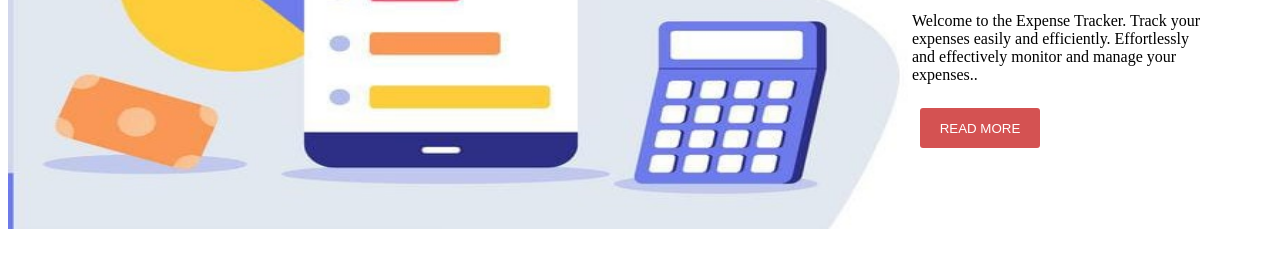
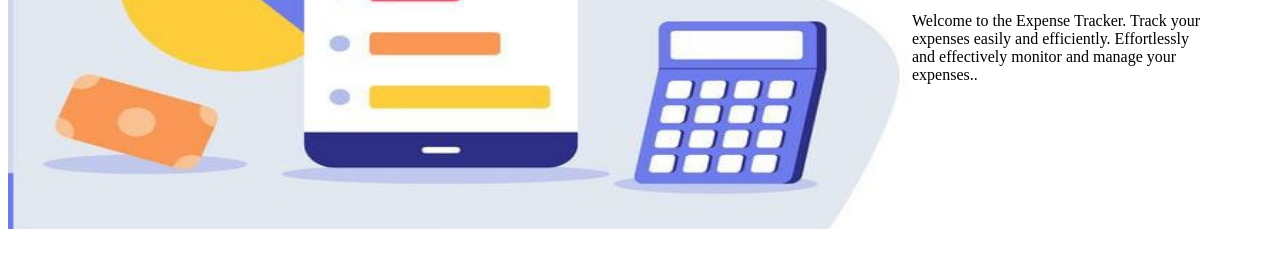
Before and after one commit to Powerlearnproject/intro-to-html-and-css-Charity2024, a plain HTML site: page index.html in a window 1280 px wide. Shown: the part 328-596 px from the top of the page. Drawn offline with Linux system fonts and the light colour scheme.

Commit message:
removed homepage button

```diff
--- a/index.html
+++ b/index.html
@@ -23,7 +23,7 @@
     <div class="right_section">
         <h1 class="home-h1"> EXPENSE TRACKER</h1>
         <p>Welcome to the Expense Tracker. Track your expenses easily and efficiently. Effortlessly and effectively monitor and manage your expenses..</p>
-     <button class="homeButton">READ MORE</button>
+
     </div>
 </body>
 </html>
--- a/style.css
+++ b/style.css
@@ -52,18 +52,7 @@ li a {
 
 }
 
-.homeButton{
-  color: white;
-  background-color: rgb(212, 82, 82);
-  text-align: center;
-  border: none;
-  height: 40px;
-  width: 120px;
-  border-radius: 3px;
-  margin: 8px;
-  display: inline-block;
 
-}
 
 /* edit stylesheet */
 table {
```
Also changed, not shown: login.html (+1 -1 lines).
